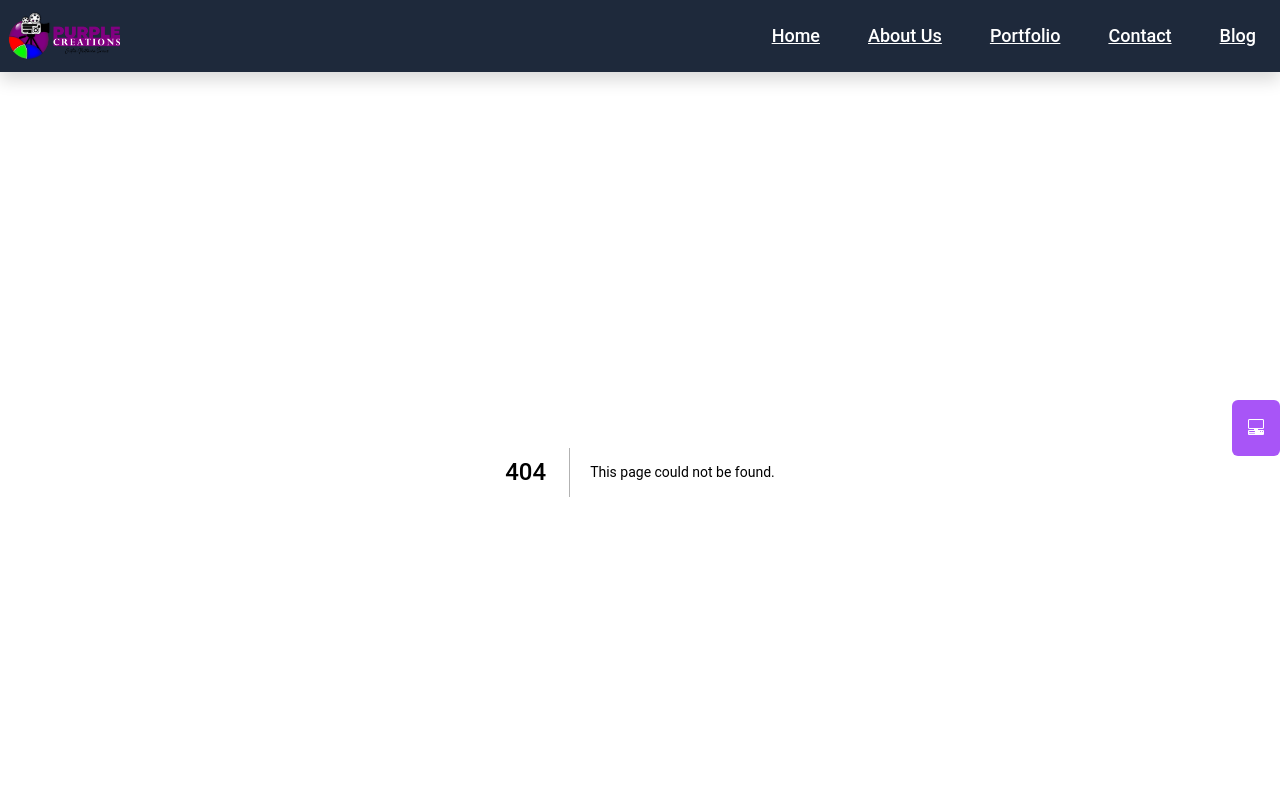
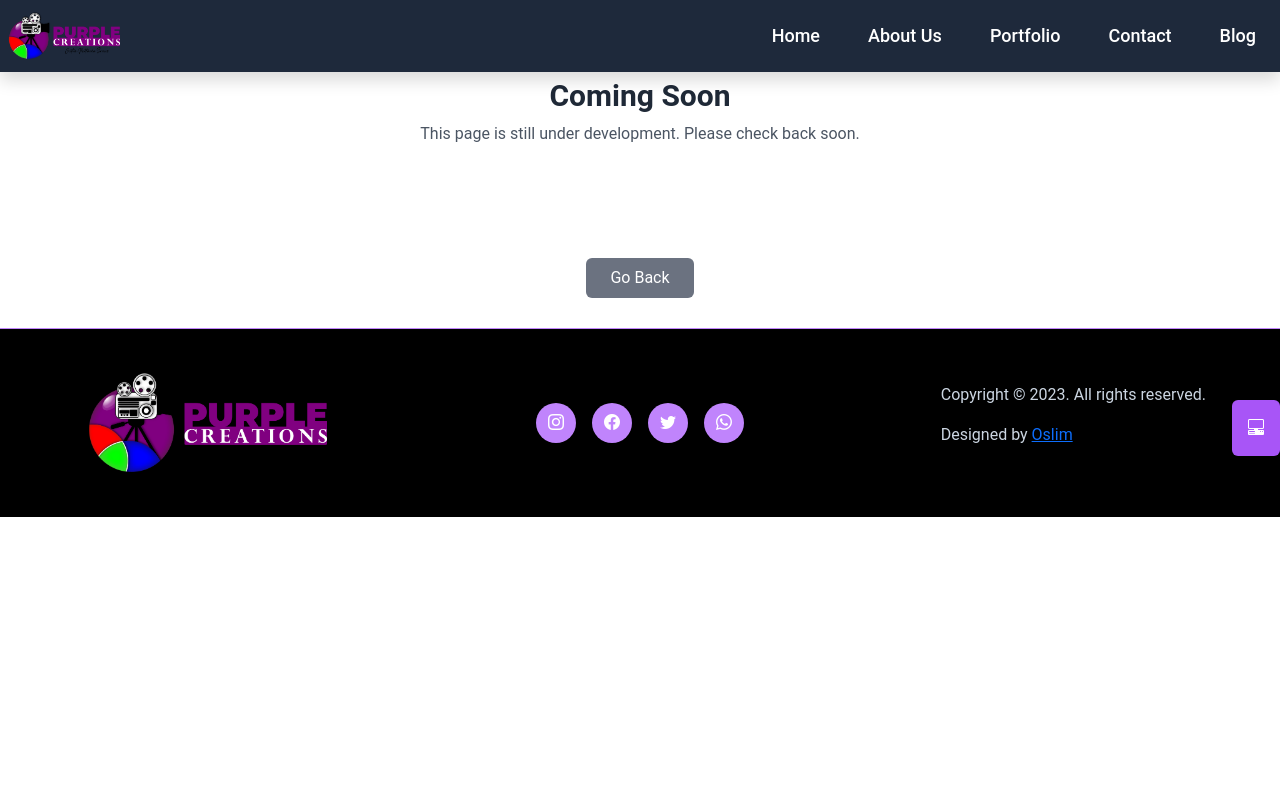
Before and after one commit to oslim4321/Adam-s-Video-Editor-Portfolio-, a Next.js app: page /blog in a window 1280 px wide. Before the commit this address had no page. Shown: the top 800 px of the page. Built offline with nearby package versions, Linux system fonts and the light colour scheme.

Commit message:
wanna work on sending message to email

```diff
--- a/lib/NavList.js
+++ b/lib/NavList.js
@@ -1,22 +1,22 @@
 export const NavList = [
   {
     text: "Home",
-    url: "/rrr",
+    url: "/",
   },
   {
     text: "About Us",
-    url: "/rrr",
+    url: "#aboutUs",
   },
   {
     text: "Portfolio",
-    url: "/rrr",
+    url: "#portfolio",
   },
   {
     text: "Contact",
-    url: "/rrr",
+    url: "#contact",
   },
   {
     text: "Blog",
-    url: "/rrr",
+    url: "/blog",
   },
 ];
--- a/src/components/AboutUs.js
+++ b/src/components/AboutUs.js
@@ -8,7 +8,7 @@ const AboutUs = () => {
   }
 
   return (
-    <section className="my-20">
+    <section className="my-20" id="aboutUs">
       <div className="ml-5" />
       <div className="container">
         <h1 className="font-thin bigText text-center capitalize mb-4">
--- a/src/components/Aside.js
+++ b/src/components/Aside.js
@@ -1,4 +1,3 @@
-import React, { useState } from "react";
 
 const Aside = ({ setplaylistId, active, setactive }) => {
   // transition-transform -translate-x-full sm:translate-x-0
--- /dev/null
+++ b/src/components/ComingSoon.js
@@ -0,0 +1,28 @@
+import Link from "next/link";
+import React from "react";
+
+const ComingSoon = () => {
+  return (
+    <section>
+      <div className="mx-auto max-w-7xl">
+        <div className="flex flex-col items-center justify-center h-full">
+          <div className="text-center py-12">
+            <h1 className="text-3xl font-bold text-gray-800">Coming Soon</h1>
+            <p className="text-gray-600">
+              This page is still under development. Please check back soon.
+            </p>
+          </div>
+          <div className="flex flex-col items-center justify-center mt-12">
+            <Link href="/" className="text-gray-800 text-decoration-none">
+              <button className="py-2 px-4 rounded-md bg-gray-500 text-white">
+                Go Back
+              </button>
+            </Link>
+          </div>
+        </div>
+      </div>
+    </section>
+  );
+};
+
+export default ComingSoon;
--- a/src/components/ContactUs.js
+++ b/src/components/ContactUs.js
@@ -2,7 +2,7 @@ import Link from "next/link";
 
 const ContactUs = () => {
   return (
-    <div className="bg-gray-900 h-full py-20 flexCenter">
+    <div className="bg-gray-900 h-full py-20 flexCenter" id="contact">
       <div className="flex container flex-col gap-y-4">
         <h1 className=" text-4xl tracking-tight font-extrabold text-center text-white">
           CONTACT US
--- a/src/components/Navbar.js
+++ b/src/components/Navbar.js
@@ -12,8 +12,8 @@ function Navbar() {
   };
 
   return (
-    <nav className=" bg-slate-800 text-white shadow relative top-0 z-50">
-      <div className="max-w-7xl py-1 mx-auto px-2 sm:px-6 lg:px-8">
+    <nav className=" bg-slate-800 text-white shadow  fixed right-0 left-0 top-0 z-50 ">
+      <div className="max-w-7xl py-1 mx-auto px-2 sm:px-6 lg:px-8 relative">
         <div className="flex justify-between h-16">
           {/* Left section */}
           <div className="flex-shrink-0 flex items-center">
@@ -38,7 +38,7 @@ function Navbar() {
                 <Link
                   key={elem.text}
                   href={elem.url || "#"}
-                  className="text-white text-lg hover:text-gray-400 px-3 py-2 rounded-md font-medium unOrderList"
+                  className="text-white text-lg hover:text-gray-400 px-3 py-2 rounded-md font-medium unOrderList no-underline"
                 >
                   {elem.text}
                 </Link>
--- a/src/components/OurImagination.js
+++ b/src/components/OurImagination.js
@@ -4,6 +4,7 @@ import Link from "next/link";
 const OurImagination = () => {
   return (
     <section
+      id="portfolio"
       className="md:h-[40vh] py-3 bg-slate-8l00 ourImagination "
       style={{
         backgroundImage: "url('/images/imaginationBG.jpg')",
--- /dev/null
+++ b/src/pages/blog.js
@@ -0,0 +1,12 @@
+import ComingSoon from "@/components/ComingSoon";
+import React from "react";
+
+const blog = () => {
+  return (
+    <div>
+      <ComingSoon />
+    </div>
+  );
+};
+
+export default blog;
```
